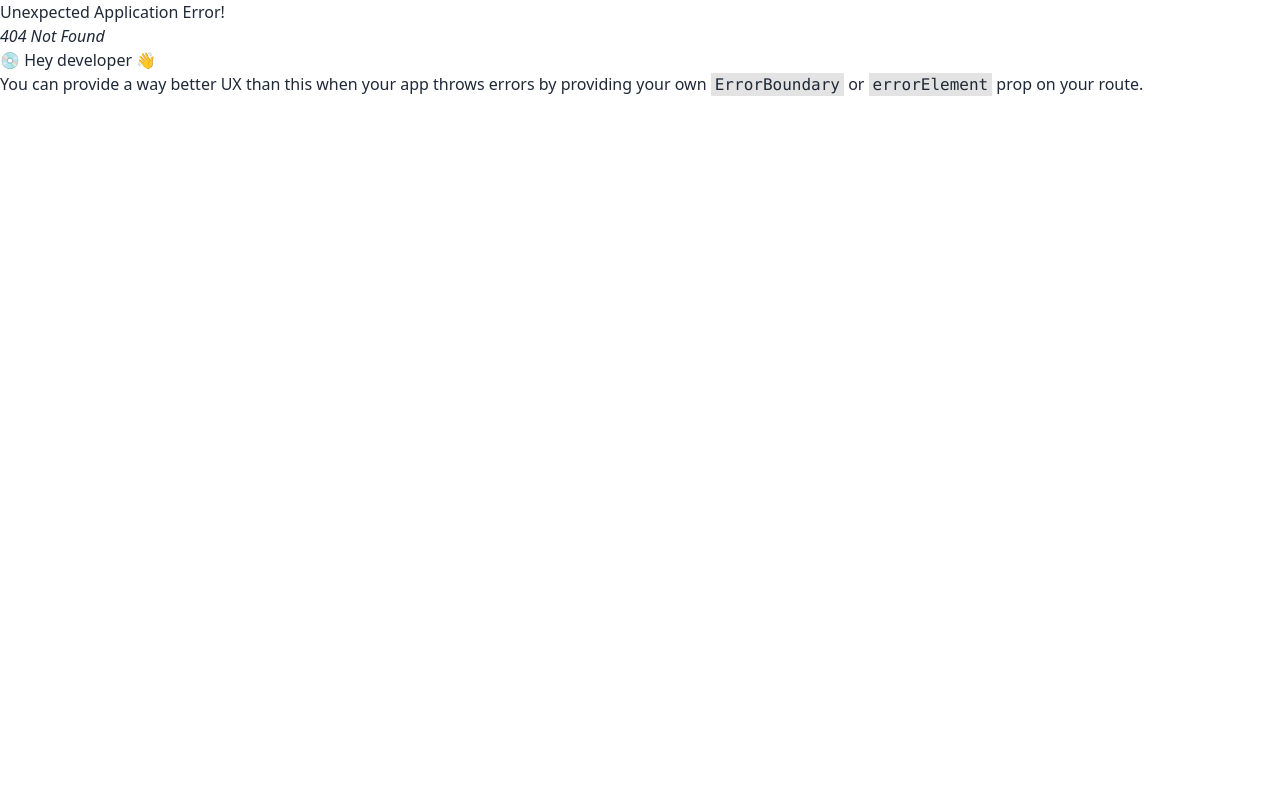
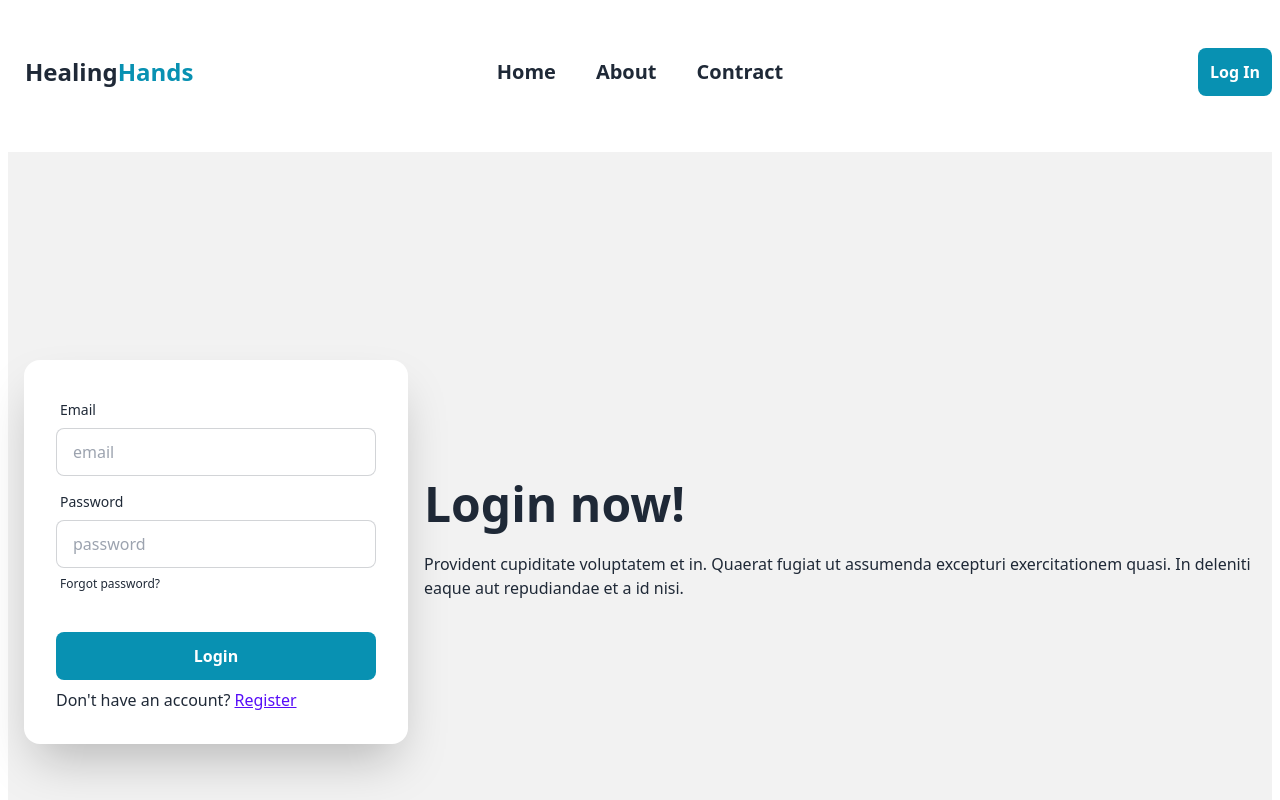
Before and after one commit to RayhanUddinFarhad/Hospital-Management-system-client, a React (Vite) app: page /logIn in a window 1280 px wide. Before the commit this address had no page. Shown: the top 800 px of the page. Built offline with nearby package versions, Linux system fonts and the light colour scheme; no server answers.

Commit message:
firebase work completed

```diff
--- a/package.json
+++ b/package.json
@@ -11,6 +11,7 @@
   },
   "dependencies": {
     "daisyui": "^2.51.6",
+    "firebase": "^9.21.0",
     "localforage": "^1.10.0",
     "match-sorter": "^6.3.1",
     "react": "^18.2.0",
--- a/src/components/Header/Navbar.jsx
+++ b/src/components/Header/Navbar.jsx
@@ -1,6 +1,26 @@
-import React from 'react';
+import React, { useContext } from 'react';
+import { Link } from 'react-router-dom';
+import { AuthContext } from '../provider/AuthProvider';
 
 const Navbar = () => {
+
+
+
+
+  const {user, logOut} = useContext(AuthContext)
+
+
+  const handleLogOut = () => {
+
+
+
+
+
+    logOut ();
+
+   }
+
+  console.log (user)
     return (
         <div>
 
@@ -23,11 +43,10 @@
 
   </div>
   <div className="navbar-center hidden lg:flex">
-    <ul className="menu menu-horizontal px-1 font-bold text-xl">
-      <li><a>Home</a></li>
-
-      <li><a>About</a></li>
-      <li><a>Contracts</a></li>
+    <ul className="menu menu-horizontal px-1 font-bold text-xl space-x-10">
+      <Link to = "/">Home</Link>
+      <Link>About</Link>
+      <Link>Contract</Link>
 
     </ul>
 
@@ -36,7 +55,12 @@
   </div>
 
   <div className="navbar-end ">
-    <a className="button-primary">Log In</a>
+    {
+
+
+user ? <> <button onClick={handleLogOut} className='button-primary'>Log Out</button> <p>{user?.displayName}</p> </>
+ : <Link to= "/logIn" className='button-primary'>Log In</Link>
+    }
   </div>
 
 </div>
--- /dev/null
+++ b/src/components/firebase/firebase.config.js
@@ -0,0 +1,17 @@
+// Import the functions you need from the SDKs you need
+import { initializeApp } from "firebase/app";
+// TODO: Add SDKs for Firebase products that you want to use
+// https://firebase.google.com/docs/web/setup#available-libraries
+
+// Your web app's Firebase configuration
+const firebaseConfig = {
+  apiKey: "AIzaSyDBJ_scNezq4d3T5TYemEKudpapUONc73M",
+  authDomain: "healing-hands-6523e.firebaseapp.com",
+  projectId: "healing-hands-6523e",
+  storageBucket: "healing-hands-6523e.appspot.com",
+  messagingSenderId: "768695237354",
+  appId: "1:768695237354:web:32d59b822456f6c230f593"
+};
+
+// Initialize Firebase
+export const app = initializeApp(firebaseConfig);
--- /dev/null
+++ b/src/components/pages/LogIn.jsx
@@ -0,0 +1,72 @@
+import React, { useContext } from 'react';
+import { Form, Link } from 'react-router-dom';
+import { AuthContext } from '../provider/AuthProvider';
+
+const LogIn = () => {
+
+  const {user, signIn} = useContext (AuthContext)
+  console.log (user)
+
+
+  const handlelogIn = (e) => {
+
+    e.preventDefault();
+
+    const form = e.target;
+    const email = form.email.value;
+    const password = form.password.value;
+
+    signIn(email, password)
+    .then (res => {
+
+      const logged = res.user;
+    })
+    .catch (err => {
+
+      console.log (err)
+    })
+
+
+
+
+  }
+    return (
+        <div>
+
+<div className="hero min-h-screen bg-base-200">
+  <div className="hero-content flex-col lg:flex-row-reverse">
+    <div className="text-center lg:text-left">
+      <h1 className="text-5xl font-bold">Login now!</h1>
+      <p className="py-6">Provident cupiditate voluptatem et in. Quaerat fugiat ut assumenda excepturi exercitationem quasi. In deleniti eaque aut repudiandae et a id nisi.</p>
+    </div>
+    <div className="card flex-shrink-0 w-full max-w-sm shadow-2xl bg-base-100">
+      <Form onSubmit={handlelogIn} className="card-body">
+        <div className="form-control">
+          <label className="label">
+            <span className="label-text">Email</span>
+          </label>
+          <input type="text" name='email' placeholder="email" className="input input-bordered" />
+        </div>
+        <div className="form-control">
+          <label className="label">
+            <span className="label-text">Password</span>
+          </label>
+          <input name='password' type="text" placeholder="password" className="input input-bordered" />
+          <label className="label">
+            <a href="#" className="label-text-alt link link-hover">Forgot password?</a>
+          </label>
+        </div>
+        <div className="form-control mt-6">
+          <button className="button-primary">Login</button>
+        </div>
+        <p>Don't have an account? <Link to = "/register"  className='btn-link'> Register</Link></p>
+      </Form>
+    </div>
+  </div>
+</div>
+
+        </div>
+    );
+};
+
+export default LogIn;
--- /dev/null
+++ b/src/components/pages/Register.jsx
@@ -0,0 +1,101 @@
+import React, { useContext } from 'react';
+import { Form, Link } from 'react-router-dom';
+import { AuthContext } from '../provider/AuthProvider';
+import { updateProfile } from 'firebase/auth';
+
+const Register = () => {
+
+  const {signUp} = useContext (AuthContext)
+
+
+
+
+
+
+
+  const handleRegister = (e) => {
+
+    e.preventDefault()
+
+
+    const form = e.target;
+
+    const name = form.name.value;
+    const email = form.email.value;
+    const password = form.password.value;
+
+
+    signUp (email, password)
+    .then (res => {
+
+      const registered = res.user
+
+      updateProfile (registered, {
+        displayName : name,
+
+
+
+      })
+    })
+    .catch (err => {
+
+
+      console.log (err)
+    });
+
+
+
+
+
+
+  }
+    return (
+        <div>
+
+
+
+<div className="hero min-h-screen bg-base-200">
+  <div className="hero-content flex-col lg:flex-row-reverse">
+    <div className="text-center lg:text-left">
+      <h1 className="text-5xl font-bold">Register now!</h1>
+      <p className="py-6">Provident cupiditate voluptatem et in. Quaerat fugiat ut assumenda excepturi exercitationem quasi. In deleniti eaque aut repudiandae et a id nisi.</p>
+    </div>
+    <div className="card flex-shrink-0 w-full max-w-sm shadow-2xl bg-base-100">
+      <Form onSubmit={handleRegister} className="card-body">
+
+
+      <div className="form-control">
+          <label className="label">
+            <span className="label-text">Name</span>
+          </label>
+          <input type="text" name='name' placeholder="Your name" className="input input-bordered" />
+        </div>
+
+
+        <div className="form-control">
+          <label className="label">
+            <span className="label-text">Email</span>
+          </label>
+          <input type="text" name='email' placeholder="email" className="input input-bordered" />
+        </div>
+        <div className="form-control">
+          <label className="label">
+            <span className="label-text">Password</span>
+          </label>
+          <input type="text" name='password' placeholder="password" className="input input-bordered" />
+
+        </div>
+        <div className="form-control mt-6">
+          <button className="button-primary">Login</button>
+        </div>
+        <p> Already have an account? <Link to = "/logIn"  className='btn-link'> Log In</Link></p>
+      </Form>
+    </div>
+  </div>
+</div>
+
+        </div>
+    );
+};
+
+export default Register;
--- /dev/null
+++ b/src/components/pages/appontment/AppointmentForm.jsx
@@ -0,0 +1,11 @@
+import React from 'react';
+
+const AppointmentForm = () => {
+    return (
+        <div>
+            I am AppointmentForm
+        </div>
+    );
+};
+
+export default AppointmentForm;
--- /dev/null
+++ b/src/components/provider/AuthProvider.jsx
@@ -0,0 +1,88 @@
+import React, { createContext, useEffect, useState } from 'react';
+import { getAuth, createUserWithEmailAndPassword, onAuthStateChanged, signInWithEmailAndPassword, signOut } from "firebase/auth";
+import { app } from '../firebase/firebase.config';
+
+
+
+const auth = getAuth(app)
+
+export const AuthContext = createContext(null)
+
+
+
+
+
+const AuthProvider = ({ children }) => {
+
+    const [user, setUser] = useState([])
+
+
+
+
+    const signUp = (email, password) => {
+
+
+
+        return createUserWithEmailAndPassword (auth, email, password)
+     }
+
+
+
+     const signIn = (email, password) => {
+
+
+
+        return signInWithEmailAndPassword (auth, email, password)
+      }
+
+
+      const logOut = () => {
+
+
+        return signOut(auth)
+      }
+
+     useEffect (() => {
+
+        const unsubscribe = onAuthStateChanged  (auth, currentUser => {
+
+            setUser (currentUser)
+
+
+        })
+
+
+        return ( () => unsubscribe)
+
+     }, [])
+
+
+
+
+
+
+    const authInfo = {
+
+
+
+        user,
+        signUp,
+        signIn,
+        logOut
+    }
+
+
+
+
+
+
+
+
+    return (
+        <AuthContext.Provider value={authInfo}>
+            {children}
+        </AuthContext.Provider>
+    );
+};
+
+export default AuthProvider;
```
Also changed, not shown: src/main.jsx (+19 -4 lines), 1 other file (tests, documents, lock files or other folders).
